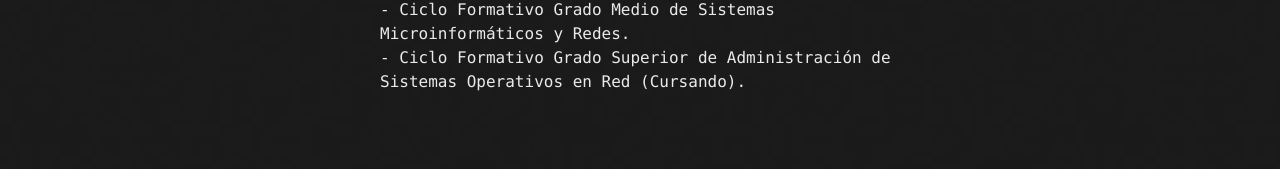
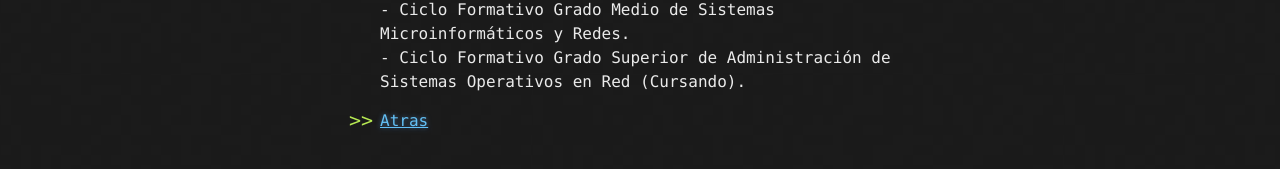
Before and after one commit to juanjoselopezroldan/juanjoselopezroldan.github.io, a Jekyll site: the page built from contenido/sobremi.md, in a window 1280 px wide. Shown: the part 458-627 px from the top of the page. Built offline with Jekyll 4.4.1, drawn with Linux system fonts in a browser that asks for light colours; our own code applies the rules of GitHub Pages for plain Markdown files.

Commit message:
modificacion de fichero sobremi

```diff
--- a/contenido/sobremi.md
+++ b/contenido/sobremi.md
@@ -13,3 +13,4 @@ Hola a tod@s esta pagina va destinada a mostrarles a los internautas curiosidade
 <dd>- Ciclo Formativo Grado Medio de Sistemas Microinformáticos y Redes.</dd>
 <dd>- Ciclo Formativo Grado Superior de Administración de Sistemas Operativos en Red (Cursando).</dd>
 </dl>
+* [Atras](../index)
```
